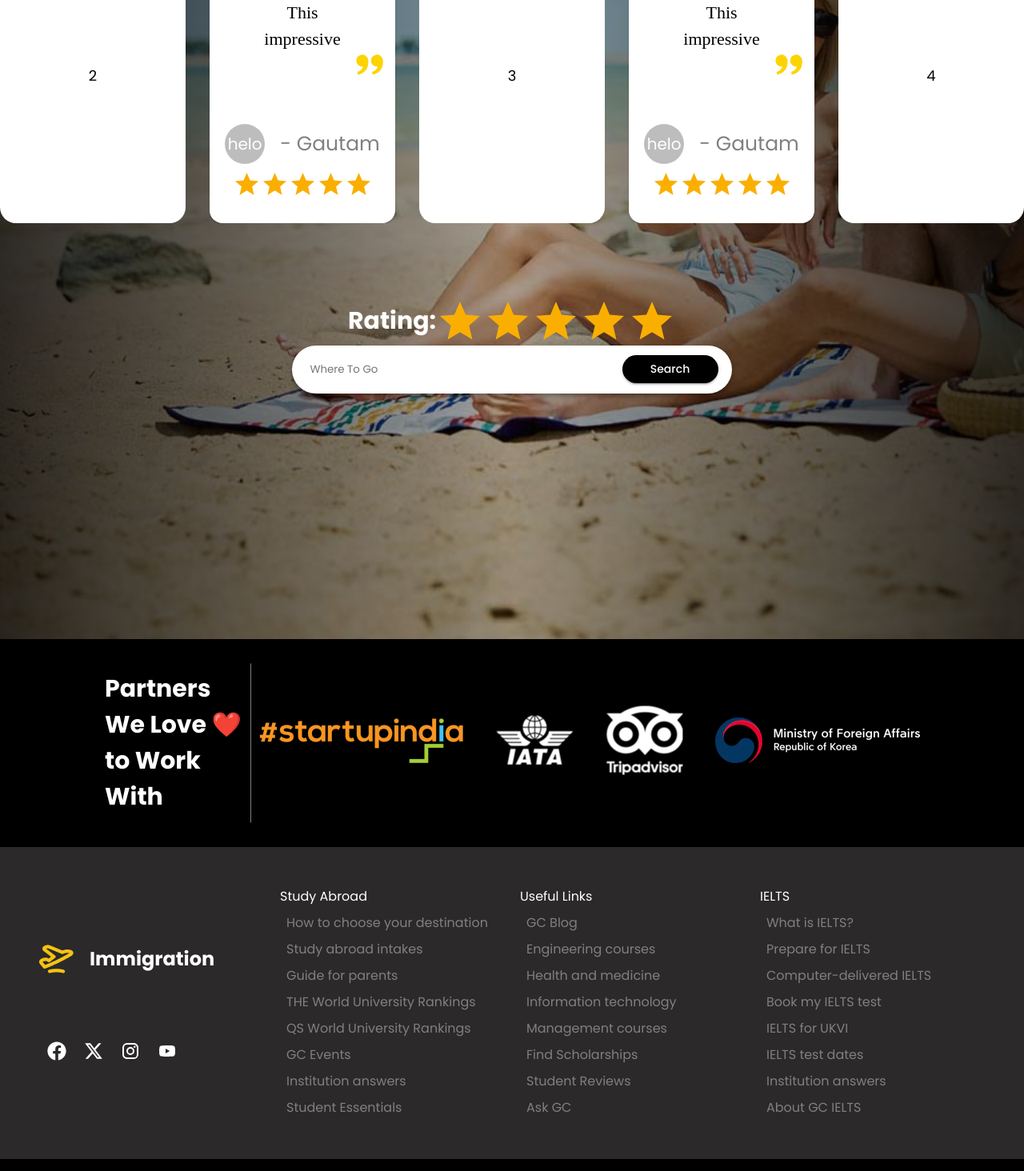
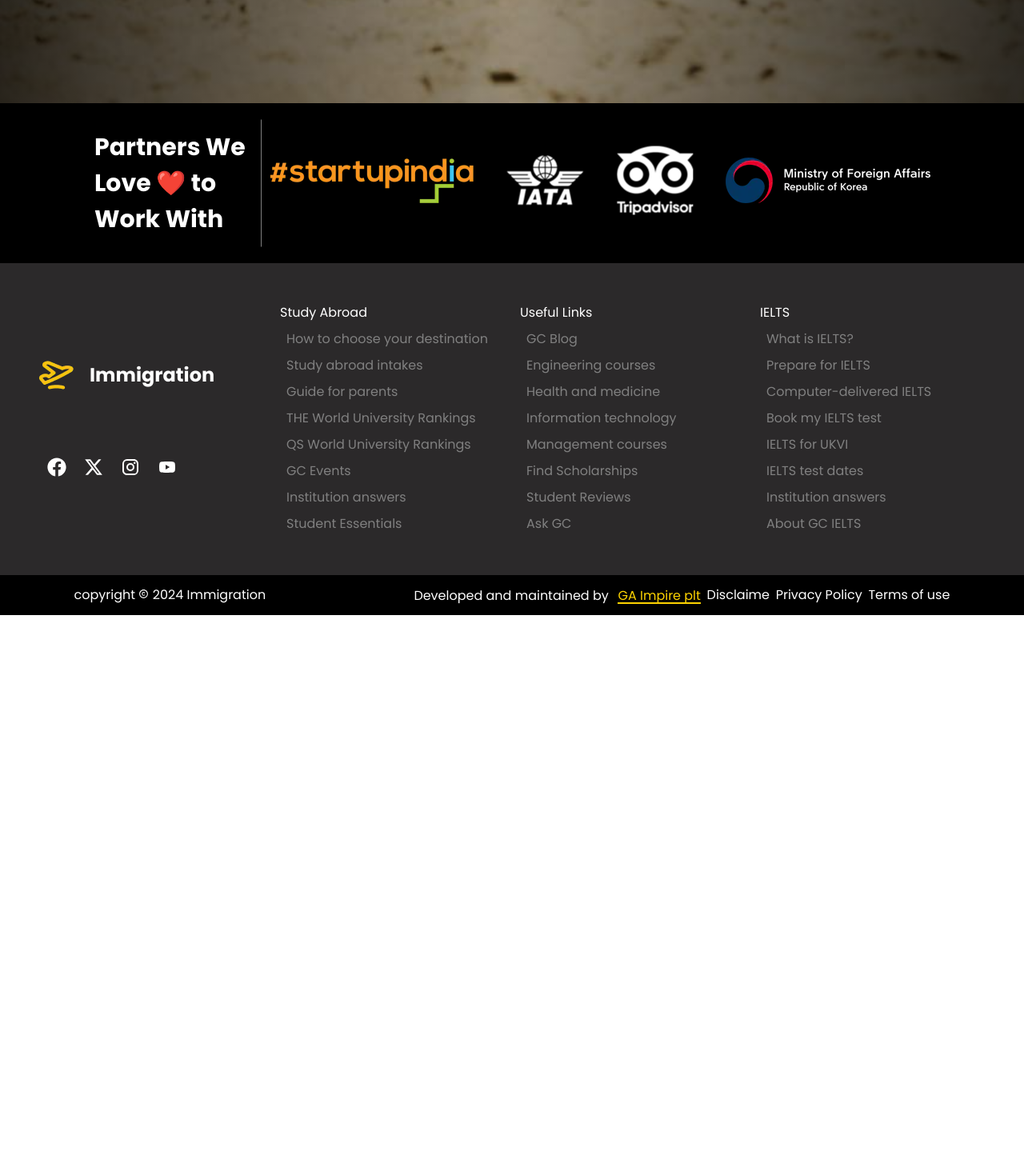
Before and after one commit to Dalgau2/ImmigrationProject, a React (Vite) app: page / in a window 1280 px wide. Shown: the part 5943-7407 px from the top of the page at 80% size. After the commit the page ends 6712 px from the top, so only its background shows below. Built offline with nearby package versions, Linux system fonts and the light colour scheme; a web font is replaced by a local one.

Commit message:
changess for main baranch

```diff
--- a/src/Components/Swiper/ReviewSwiper/OurReviewSwiper.jsx
+++ b/src/Components/Swiper/ReviewSwiper/OurReviewSwiper.jsx
@@ -17,8 +17,6 @@ import {
   Autoplay,
   Navigation,
 } from "swiper/modules";
-import { delay, disaleInstantTransitions } from "framer-motion";
-import { RateReview } from "@muib/icons-material";
 import MyRating from "../../Rating/Rating";
 const SwiperOfReviewSection = () => {
   return (
--- a/src/Pages/HomePage/Homepage.jsx
+++ b/src/Pages/HomePage/Homepage.jsx
@@ -49,9 +49,9 @@ const HomePageForImmigration = () => {
       <Box>
         <OurReviewsSection />
       </Box>
-      <Box>
+      {/* <Box>
         <FooterOfImmigration />
-      </Box>
+      </Box> */}
     </Box>
   );
 };
--- a/src/Sections/DstnSection/Destination.jsx
+++ b/src/Sections/DstnSection/Destination.jsx
@@ -33,6 +33,7 @@ const ExploarDestination = () => {
                 justifyContent: "space-evenly",
                 alignItems: "center",
                 boxShadow: "101",
+
               }}
             >
               <Button
@@ -98,10 +99,12 @@ const ExploarDestination = () => {
       <Box
         sx={{
           display: "grid",
-          gridTemplateColumns: "repeat(4,1fr)",
           justifyItems: "center",
           gap: "10px",
           padding: "30px",
+          gridTemplateColumns: "repeat(5,1fr)",
+          gridTemplateColumns:{lg:"repeat(5,1fr)",md:"repeat(4,1fr)",sm:"repeat(2,1fr)",sx:"repeat(1,fr)"}
+
         }}
       >
         {data.map((d) => {
--- a/src/Sections/PartnerShip/PartnerShipSection.jsx
+++ b/src/Sections/PartnerShip/PartnerShipSection.jsx
@@ -7,24 +7,24 @@ const PartnerBrand = () => {
   return (
     <Box
       sx={{
-        height: "200px",
+        minHeight: "200px",
         display: "flex",
         alignItems: "center",
         backgroundColor: "black",
         justifyContent: "center",
-        padding: "130px",
       }}
     >
       <Box
         border={1}
         sx={{
-          height: "200px",
           width: "210px",
+          height: "160px",
           display: "flex",
           alignItems: "center",
           justifyContent: "center",
           borderRight: "1px solid grey",
           marginRight: "10px",
+
         }}
         className="PartnerBrans"
       >
@@ -45,6 +45,7 @@ const PartnerBrand = () => {
           height: "100px",
           alignItems: "center",
           gap: "40px",
+
         }}
       >
         <Box>
--- a/src/main.jsx
+++ b/src/main.jsx
@@ -7,6 +7,9 @@ import ImmigrationBreadCrumb from "./Components/BreadCrumb/ImmigrationBreadCrumb
 import NavigationBar from "./Components/ImmigrationNav/NavBar.jsx";
 import HomePageForImmigration from "./Pages/HomePage/Homepage.jsx";
 import SearchBarForImmigration from "./Components/ReusebleSearchBar/searchBar.jsx";
+import FooterOfImmigration from "./Sections/Footer/FooterSection.jsx";
+import PartnerBrand from "./Sections/PartnerShip/PartnerShipSection.jsx";
+import ExploarDestination from "./Sections/DstnSection/Destination.jsx";
 export const theme = createTheme({
   palette: {
     primary: {
@@ -23,8 +26,7 @@ export const theme = createTheme({
 ReactDOM.createRoot(document.getElementById("root")).render(
   <React.StrictMode>
     <ThemeProvider theme={theme}>
-    {/* <HomePageForImmigration/> */}
-    <App/>
+   <App/>
     </ThemeProvider>
   </React.StrictMode>
 );
```
